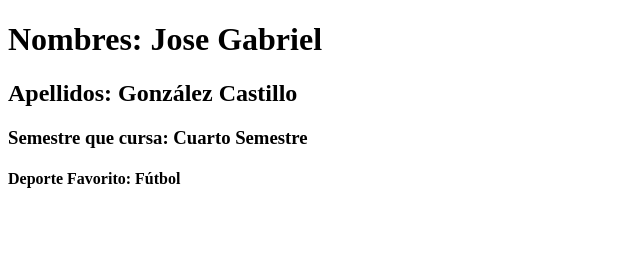
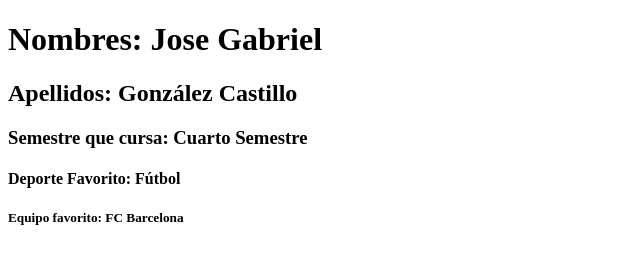
Before and after one commit to JoseGC10/Ex-men-R-brica, a plain HTML site: page index.html in a window 1280 px wide. Shown: the whole page, without its empty margins (0-640 px from the left). Drawn offline with Linux system fonts and the light colour scheme.

Commit message:
Seventh commit

```diff
--- a/index.html
+++ b/index.html
@@ -11,5 +11,6 @@
     <h2>Apellidos: González Castillo</h2>
     <h3>Semestre que cursa: Cuarto Semestre</h3>
     <h4>Deporte Favorito: Fútbol</h4>
+    <h5>Equipo favorito: FC Barcelona</h5>
 </body>
 </html>
```
